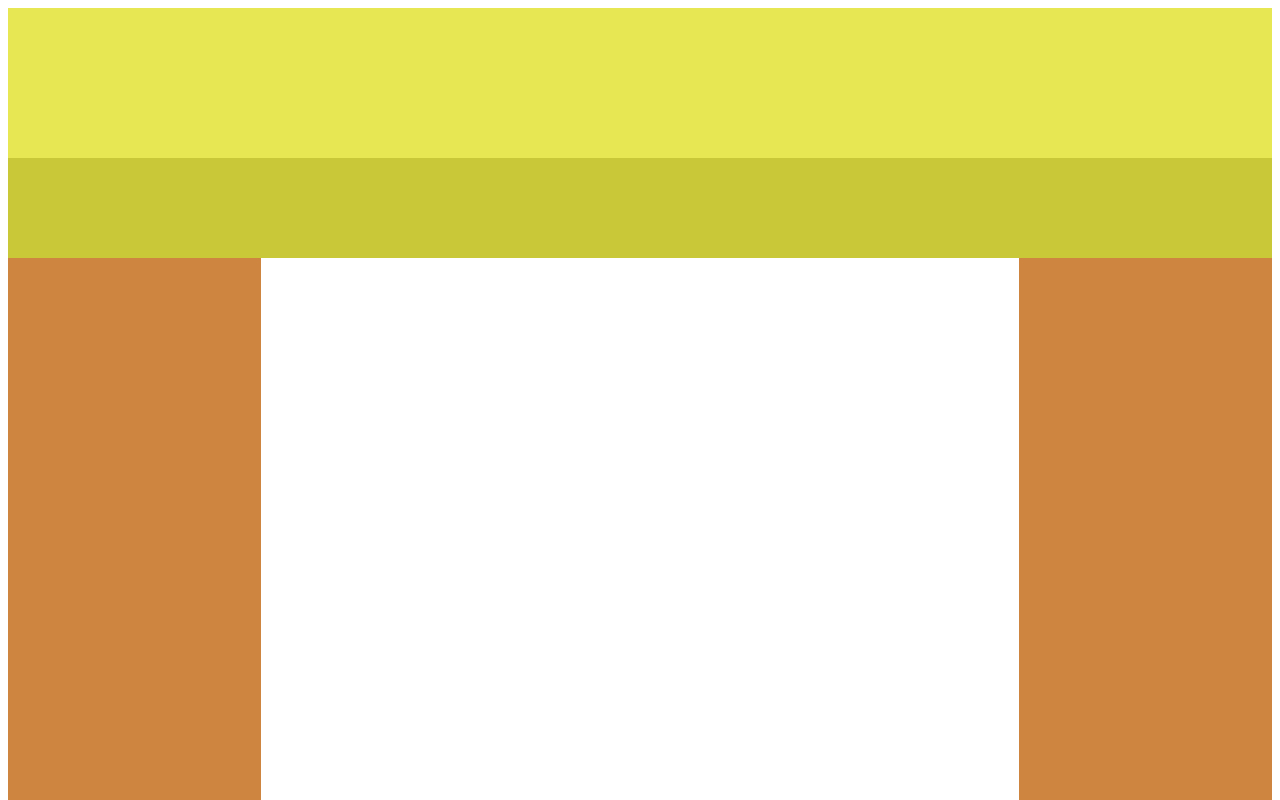
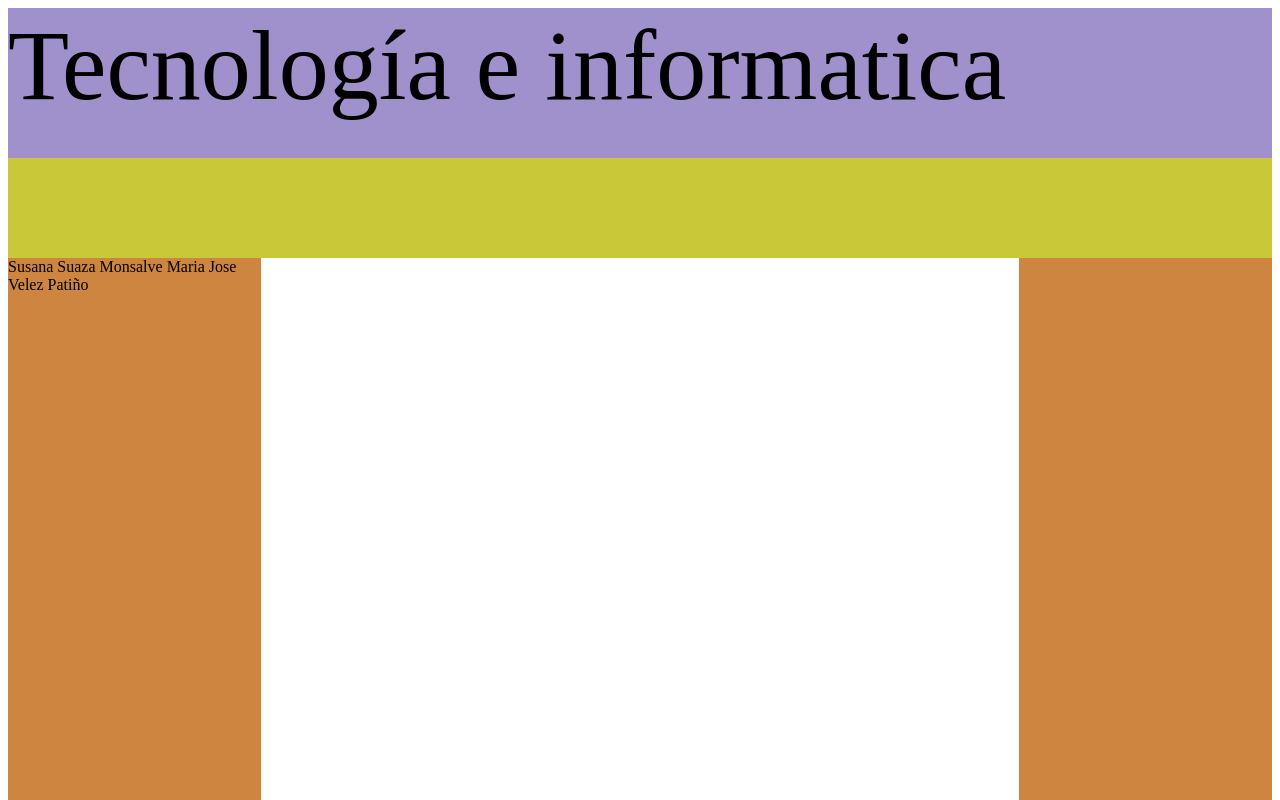
Before and after one commit to cuscuz1/IDEM8-34, a plain HTML site: page index.html in a window 1280 px wide. Shown: the top 800 px of the page. Drawn offline with Linux system fonts and the light colour scheme.

Commit message:
Actualización dos

```diff
--- a/index.html
+++ b/index.html
@@ -10,13 +10,14 @@
 <body>
     <div  class="contenedor">
 
-        <div  class="encabezado"></div>
+        <div  class="encabezado">Tecnología e informatica</div>
         <div  class="menu"></div>
-        <div  class="contenedor2">
-            <div  class="izquierdo"></div>
-            <div  class="centro"></div>
-            <div  class="derecho"></div>
+        <div  class="contenedor2"><div  class="izquierdo">Susana Suaza Monsalve
+            Maria Jose Velez Patiño
         </div>
-    </div>
+            <div  class="centro">
+            </div><div  class="derecho">
+            </div></div>
+            </div>
 </body>
 </html>
--- a/temas.css
+++ b/temas.css
@@ -2,13 +2,14 @@
 
     width: 100%;
     height: 1400px;
-    background-color: goldenrod;
+    background-color:mediumslateblue;
 }
 .encabezado{
 
     width: 100%;
     height: 150px;
-    background-color: rgb(231, 231, 84);
+    background-color: rgb(160, 144, 204);
+    font-size: 100px;
 }
 .menu{
 
```
